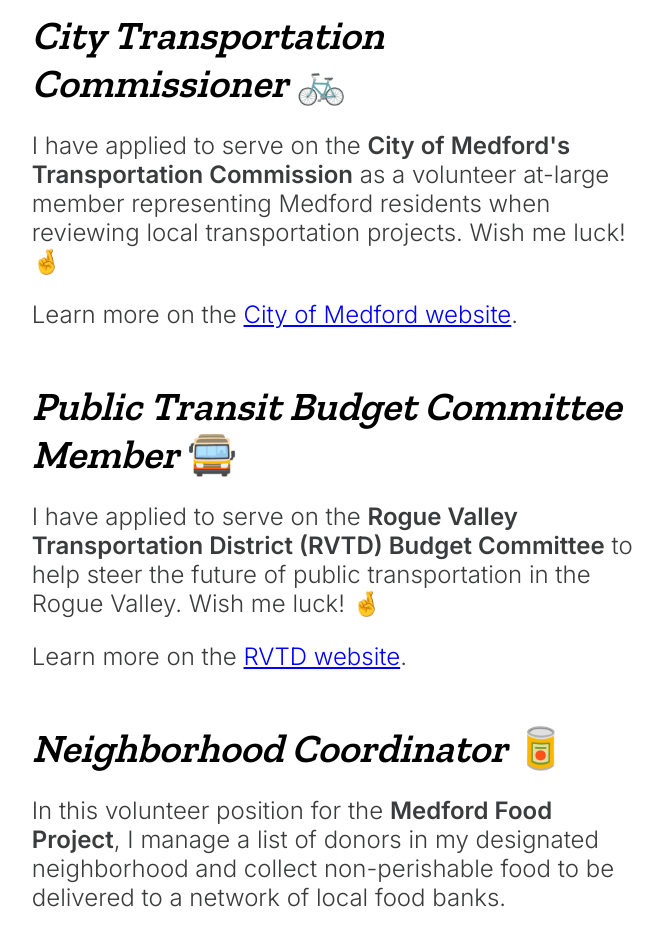
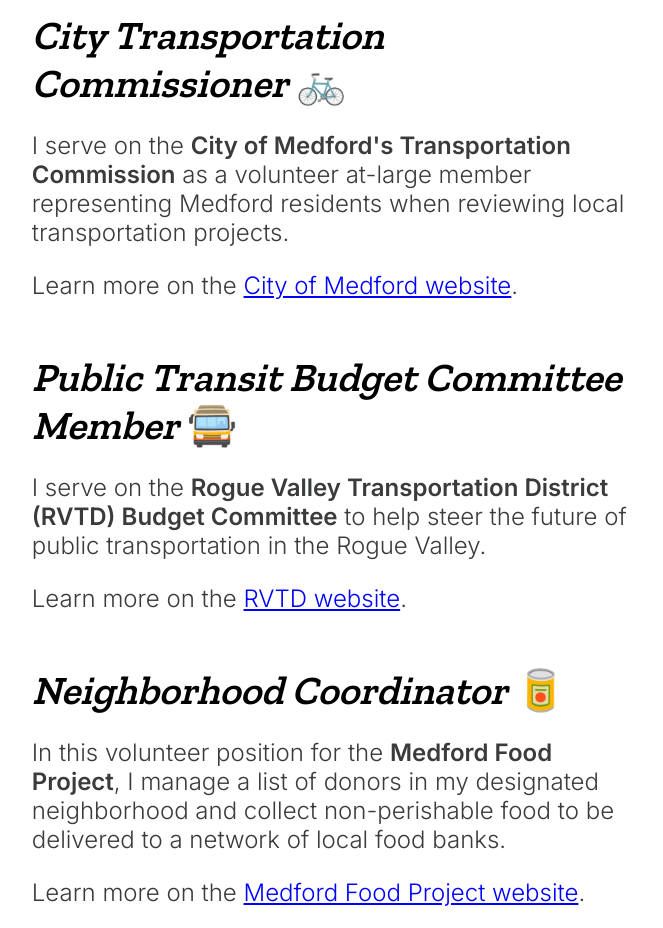
Before and after one commit to kmauriello/kaylafun-netlify, a plain HTML site: page index.html in a window 1280 px wide. Shown: the part 2860-3788 px from the top of the page, without its empty margins (301-964 px from the left). Drawn offline with nearby package versions, Linux system fonts and the light colour scheme.

Commit message:
Updated Commissioner and Committee positions. Yay!

```diff
--- a/index.html
+++ b/index.html
@@ -61,12 +61,12 @@
     <br>
 
     <h3><em>City Transportation Commissioner</em> &#128690;</h3>
-    <p>I have applied to serve on the <strong>City of Medford's Transportation Commission</strong> as a volunteer at-large member representing Medford residents when reviewing local transportation projects. Wish me luck! &#129310;</p>
+    <p>I serve on the <strong>City of Medford's Transportation Commission</strong> as a volunteer at-large member representing Medford residents when reviewing local transportation projects.</p>
     <p>Learn more on the <a href="https://www.medfordoregon.gov/Government/Boards-and-Commissions/Transportation-Commission" target="_blank">City of Medford website</a>.</p>
     <br>
 
     <h3><em>Public Transit Budget Committee Member</em> &#128653;</h3>
-    <p>I have applied to serve on the <strong>Rogue Valley Transportation District (RVTD) Budget Committee</strong> to help steer the future of public transportation in the Rogue Valley. Wish me luck! &#129310;</p>
+    <p>I serve on the <strong>Rogue Valley Transportation District (RVTD) Budget Committee</strong> to help steer the future of public transportation in the Rogue Valley.</p>
     <p>Learn more on the <a href="https://rvtd.org/" target="_blank">RVTD website</a>.</p>
     <br>
 
```
